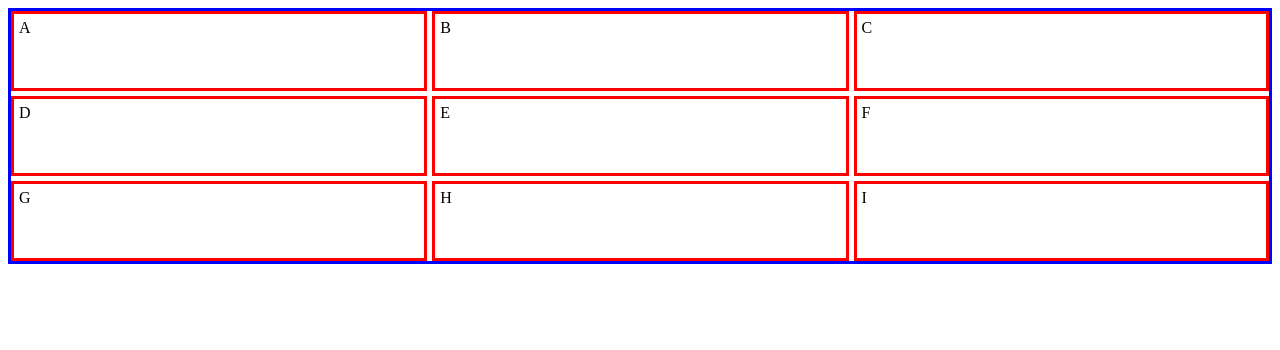
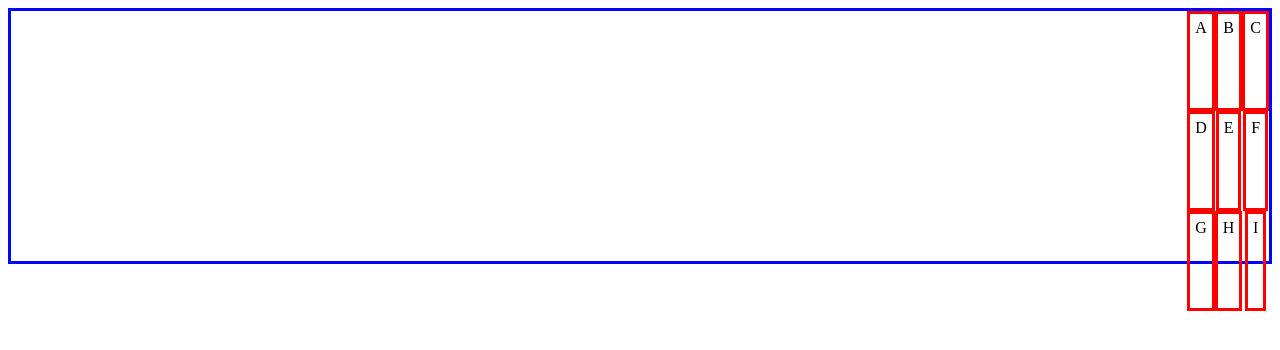
Before and after one commit to CarolineOliveiraSilva/HTML-CSS, a plain HTML site: page Exercicios/ex028/grid01/index.html in a window 1280 px wide. Drawn offline with Linux system fonts and the light colour scheme.

Commit message:
simplificando

```diff
--- a/Exercicios/ex028/grid01/index.html
+++ b/Exercicios/ex028/grid01/index.html
@@ -9,13 +9,12 @@
             border: 3px solid blue;
             height: 250px;
             display: grid;
-            grid-template-columns: auto auto auto ;
-            grid-template-rows:auto auto auto;
-            gap:5px;
-            align-items: stretch;
-            justify-items: stretch;
-            align-content: stretch;
-            justify-content:stretch;
+            grid-template: 100px 100px 100px/
+                            auto auto auto;
+            place-items: stretch center;
+            place-content: start end;
+
+
 
         }
         div.item {
```
